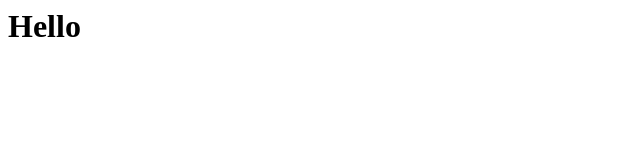
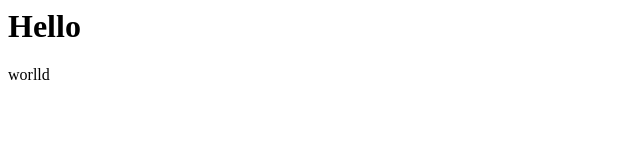
Before and after one commit to morumottou/todo-app, a plain HTML site: page index.html in a window 1280 px wide. Shown: the full height of the page, 0-640 px from the left. Drawn offline with Linux system fonts and the light colour scheme.

Commit message:
Update index.html

```diff
--- a/index.html
+++ b/index.html
@@ -1 +1,2 @@
 <h1>Hello</h1>
+<p>worlld</p>
```
